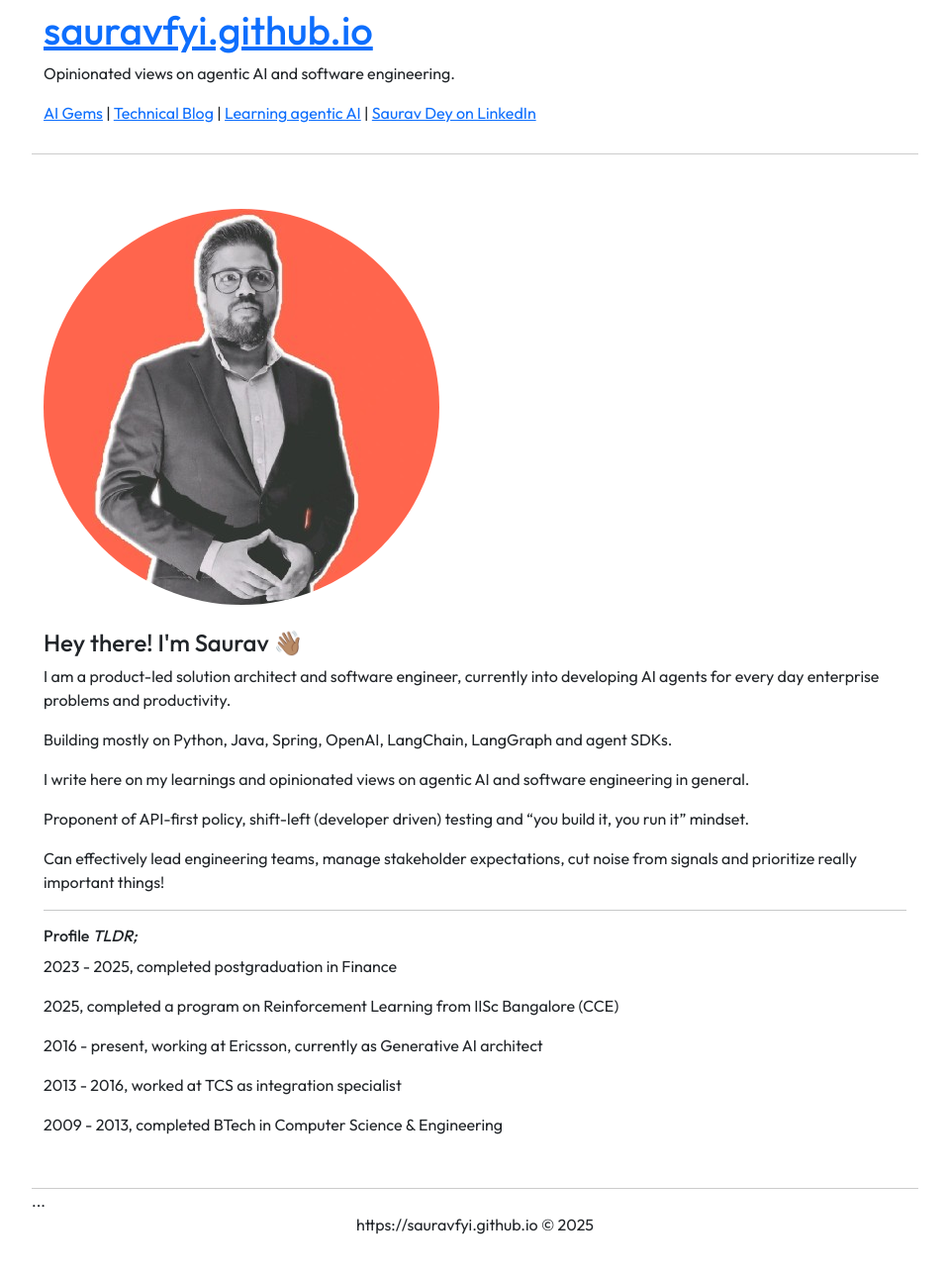
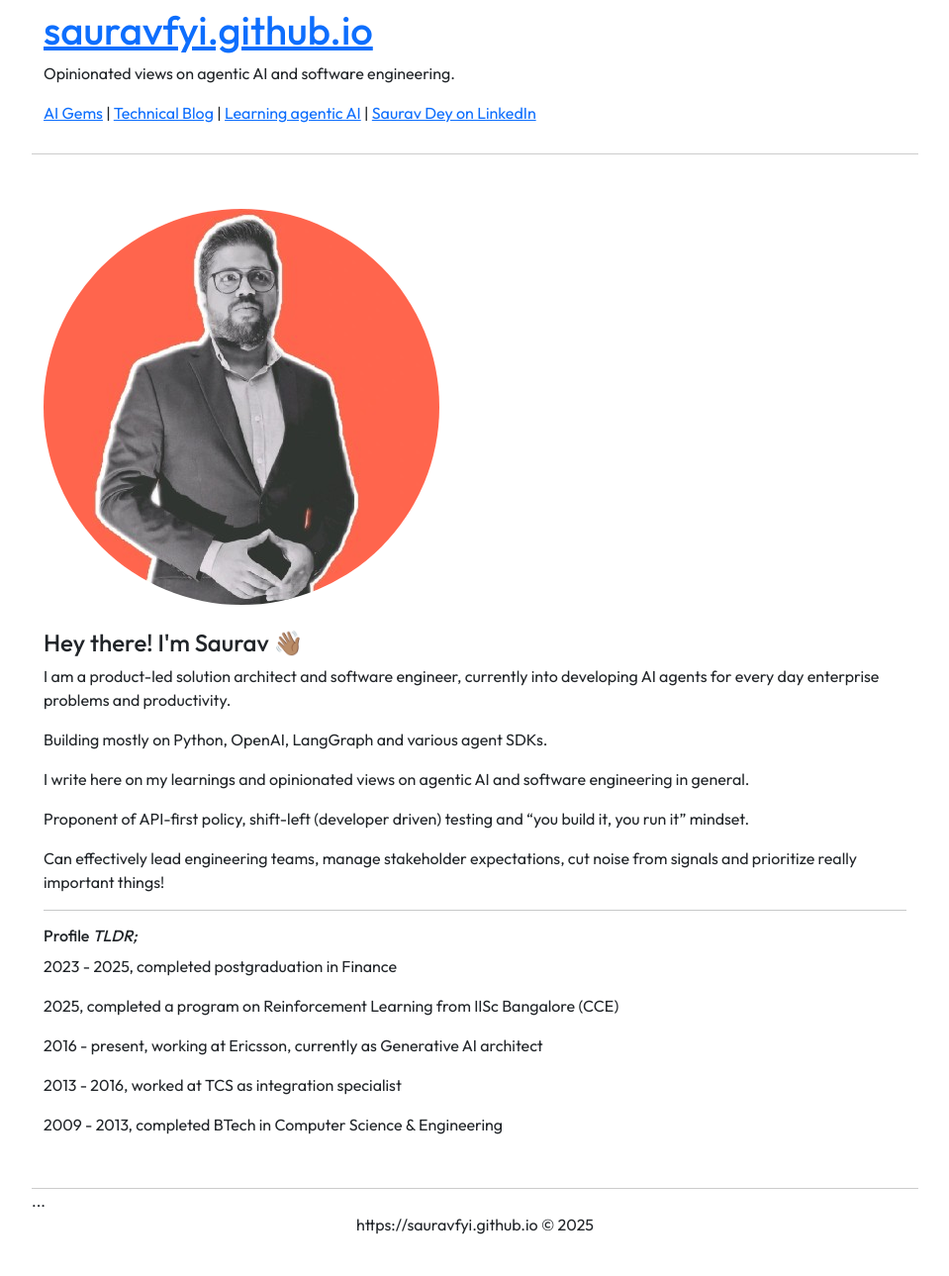
Before and after one commit to coffeeml/coffeeml.github.io, a Jekyll site: the page built from index.markdown, in a window 1280 px wide. Shown: the whole page at 99% size, without its empty margins (160-1119 px from the left). Built offline with Jekyll 4.4.1, drawn with Linux system fonts in a browser that asks for light colours; nearby versions of some CDN libraries.

Commit message:
Update index.markdown

```diff
--- a/index.markdown
+++ b/index.markdown
@@ -9,7 +9,7 @@ layout: default
         <br />
         <h4>Hey there! I'm Saurav 👋🏽</h4>
         <p>I am a product-led solution architect and software engineer, currently into developing AI agents for every day enterprise problems and productivity.</p>
-        <p>Building mostly on Python, Java, Spring, OpenAI, LangChain, LangGraph and agent SDKs.</p>
+        <p>Building mostly on Python, OpenAI, LangGraph and various agent SDKs.</p>
         <p>I write here on my learnings and opinionated views on agentic AI and software engineering in general.</p>
         <p>Proponent of API-first policy, shift-left (developer driven) testing and “you build it, you run it” mindset.</p>
         <p>Can effectively lead engineering teams, manage stakeholder expectations, cut noise from signals and prioritize really important things!</p>
```
